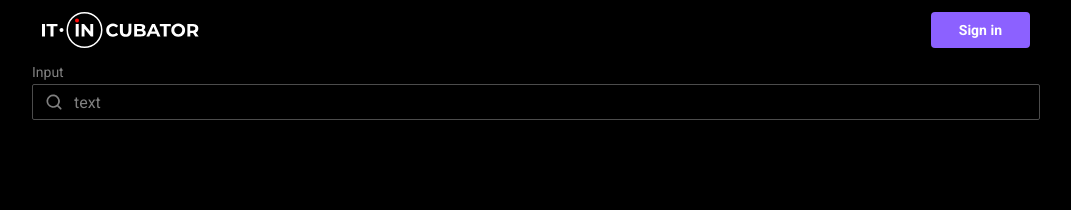
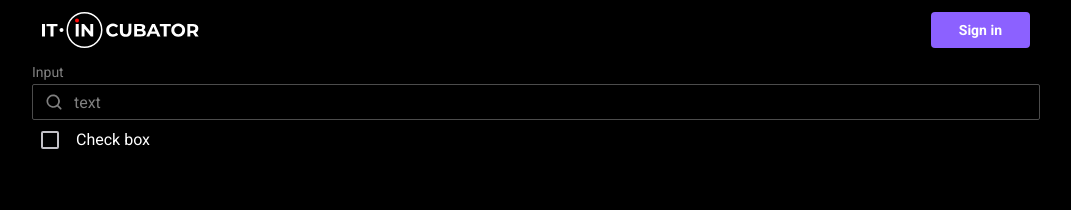
Before and after one commit to Reni101/cards-application, a React (Vite) app: page / in a window 1280 px wide. Shown: the top 210 px of the page, without its empty margins (104-1175 px from the left). Built offline with nearby package versions, Linux system fonts and the light colour scheme.

Commit message:
fix: checkbox bug

```diff
--- a/src/App.tsx
+++ b/src/App.tsx
@@ -1,6 +1,7 @@
 import { useState } from 'react'
 
 import s from './App.module.scss'
+import { Checkbox } from './components/ui/checkbox'
 import { Header } from './components/ui/header'
 import { TextField } from './components/ui/text-field'
 
@@ -11,6 +12,7 @@ export function App() {
     <div className={s.container}>
       <Header />
       <TextField value={value} onSetValue={setValue} disabled={false} type="search" label="Input" />
+      <Checkbox label={'Check box'} />
     </div>
   )
 }
--- a/src/assets/icons/cheked.tsx
+++ b/src/assets/icons/cheked.tsx
@@ -4,7 +4,7 @@ export const Checked = () => {
       <rect x="4" y="6" width="16" height="12" fill="black" />
       <path
         d="M19 3H5C3.89 3 3 3.9 3 5V19C3 20.1 3.89 21 5 21H19C20.11 21 21 20.1 21 19V5C21 3.9 20.11 3 19 3ZM10 17L5 12L6.41 10.59L10 14.17L17.59 6.58L19 8L10 17Z"
-        fill="white"
+        fill="currentColor"
       />
     </svg>
   )
--- a/src/components/ui/checkbox/checkbox.module.scss
+++ b/src/components/ui/checkbox/checkbox.module.scss
@@ -4,33 +4,8 @@
   align-items: center;
 }
 
-.checkbox_wrapper {
-  display: flex;
-  align-items: center;
-  justify-content: center;
-
-  width: 2.25rem;
-  height: 2.25rem;
-
-  &.disabled {
-    cursor: initial;
-    opacity: 0.5;
-  }
-
-  &:focus-visible,
-  &:hover:not(.disabled) {
-    background-color: var(--color-dark-500);
-    border-radius: 50%;
-  }
-
-  &:active:not(.disabled) {
-    background-color: var(--color-dark-100);
-    border-radius: 50%;
-  }
-}
-
 .root {
-  // styles for unchecked icon/background
+  all: unset;
 
   cursor: pointer;
 
@@ -38,21 +13,49 @@
   align-items: center;
   justify-content: center;
 
-  width: 1.125rem;
-  height: 1.125rem;
+  width: 36px;
+  height: 36px;
+  margin: 2px 0;
   padding: inherit;
+
+  background-color: inherit;
+  border-radius: 50%;
+
+  &:focus-visible {
+    background-color: var(--color-dark-100);
+  }
+
+  &:hover {
+    background-color: var(--color-dark-100);
+  }
+
+  &.disabled {
+    cursor: initial;
+    background-color: inherit;
+  }
+
+  &[data-disabled] {
+    cursor: initial;
+    background-color: inherit;
+  }
+}
+
+.checkbox {
+  display: flex;
+  align-items: center;
+  justify-content: center;
+
+  width: 18px;
+  height: 18px;
 
   background-color: inherit;
   border: 2px solid var(--color-light-900);
   border-radius: 2px;
 
-  &:disabled {
+  &.disabled {
     cursor: initial;
+    color: var(--color-light-700);
     border-color: var(--color-dark-100);
-  }
-
-  &[data-state='checked']:disabled {
-    background-color: var(--color-dark-500);
   }
 }
 
--- a/src/components/ui/checkbox/checkbox.tsx
+++ b/src/components/ui/checkbox/checkbox.tsx
@@ -13,18 +13,20 @@ type PropsType = {
 }
 
 export const Checkbox = (props: PropsType) => {
+  const disabledClass = `${props.disabled ? s.disabled : ''}`
+
   return (
     <>
       <form>
         <div className={s.container}>
-          <div className={`${s.checkbox_wrapper}  ${props.disabled ? s.disabled : ''} `}>
-            <CheckboxRadix.Root className={s.root} id="c1" {...props}>
+          <CheckboxRadix.Root className={s.root} id="c1" {...props}>
+            <div className={`${s.checkbox} ${disabledClass}`}>
               <CheckboxRadix.Indicator className={s.indicator}>
                 <Checked />
               </CheckboxRadix.Indicator>
-            </CheckboxRadix.Root>
-          </div>
-          <label className={`${s.label}  ${props.disabled ? s.disabled : ''} `} htmlFor="c1">
+            </div>
+          </CheckboxRadix.Root>
+          <label className={`${s.label}  ${disabledClass}`} htmlFor="c1">
             {props.label}
           </label>
         </div>
```
